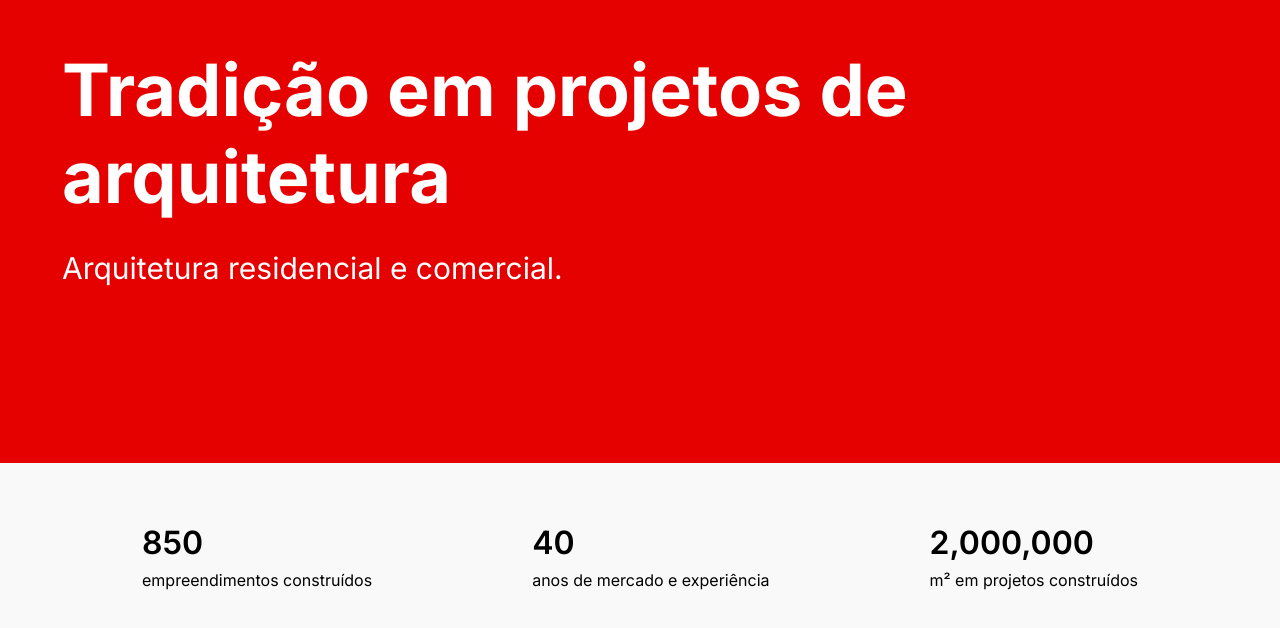
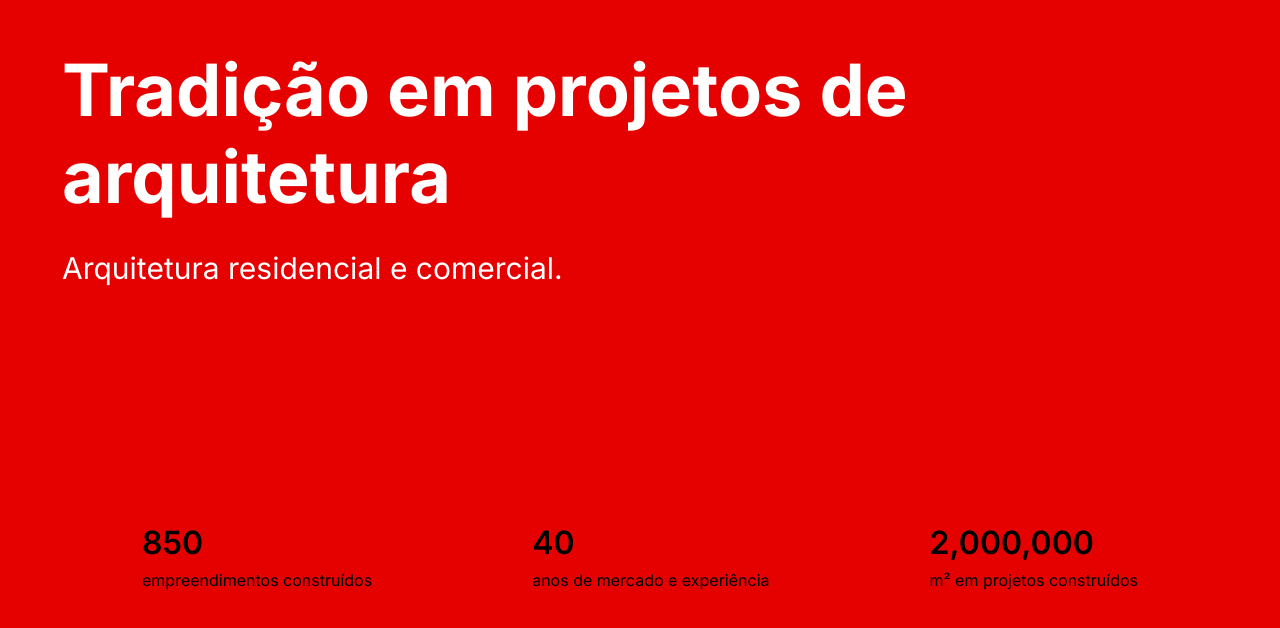
Before and after one commit to MiguelL6470/prj1-corp, a plain HTML site: page index.html in a window 1280 px wide. Shown: the part 160-788 px from the top of the page. Drawn offline with Linux system fonts and the light colour scheme.

Commit message:
mudei para vermelho também

```diff
--- a/style.css
+++ b/style.css
@@ -63,7 +63,7 @@
 .mid {
     display: flex;
     justify-content: space-around;
-    background-color: #F9F9F9;
+    background-color: #e60101;
     padding: 60px 62px;
     font-family: 'Inter', sans-serif;
     color: #000000;
```
